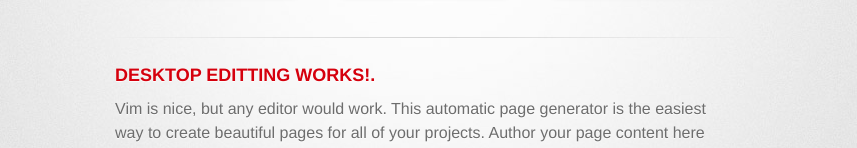
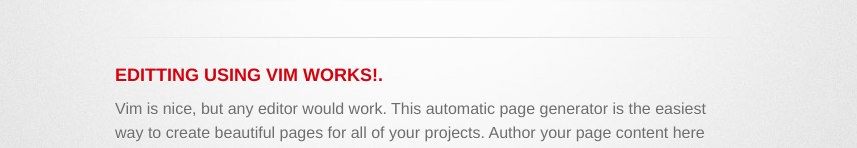
Before and after one commit to cydkred/test, a plain HTML site: page index.html in a window 1280 px wide. Shown: the part 209-357 px from the top of the page, without its empty margins (215-1072 px from the left). Drawn offline with Linux system fonts and the light colour scheme; a web font is replaced by a local one.

Commit message:
changed title

```diff
--- a/index.html
+++ b/index.html
@@ -24,7 +24,7 @@
 
         <section id="downloads" class="clearfix">
           <a href="https://github.com/redcyd/test/zipball/master" id="download-zip" class="button"><span>Download .zip</span></a>
-          <a href="https://github.com/redcyd/test/tarball/master" id="download-tar-gz" class="button"><span>Download .tar.gz</span></a>
+         <a href="https://github.com/redcyd/test/tarball/master" id="download-tar-gz" class="button"><span>Download .tar.gz</span></a>
           <a href="https://github.com/redcyd/test" id="view-on-github" class="button"><span>View on GitHub</span></a>
         </section>
 
@@ -32,7 +32,7 @@
 
         <section id="main_content">
           <h3>
-<a id="welcome-to-github-pages" class="anchor" href="#welcome-to-github-pages" aria-hidden="true"><span aria-hidden="true" class="octicon octicon-link"></span></a> DESKTOP EDITTING WORKS!.</h3>
+<a id="welcome-to-github-pages" class="anchor" href="#welcome-to-github-pages" aria-hidden="true"><span aria-hidden="true" class="octicon octicon-link"></span></a> EDITTING USING VIM WORKS!.</h3>
 
 <p>Vim is nice, but any editor would work. This automatic page generator is the easiest way to create beautiful pages for all of your projects. Author your page content here <a href="https://guides.github.com/features/mastering-markdown/">using GitHub Flavored Markdown</a>, select a template crafted by a designer, and publish. After your page is generated, you can check out the new <code>gh-pages</code> branch locally. If you’re using GitHub Desktop, simply sync your repository and you’ll see the new branch.</p>
 
```
